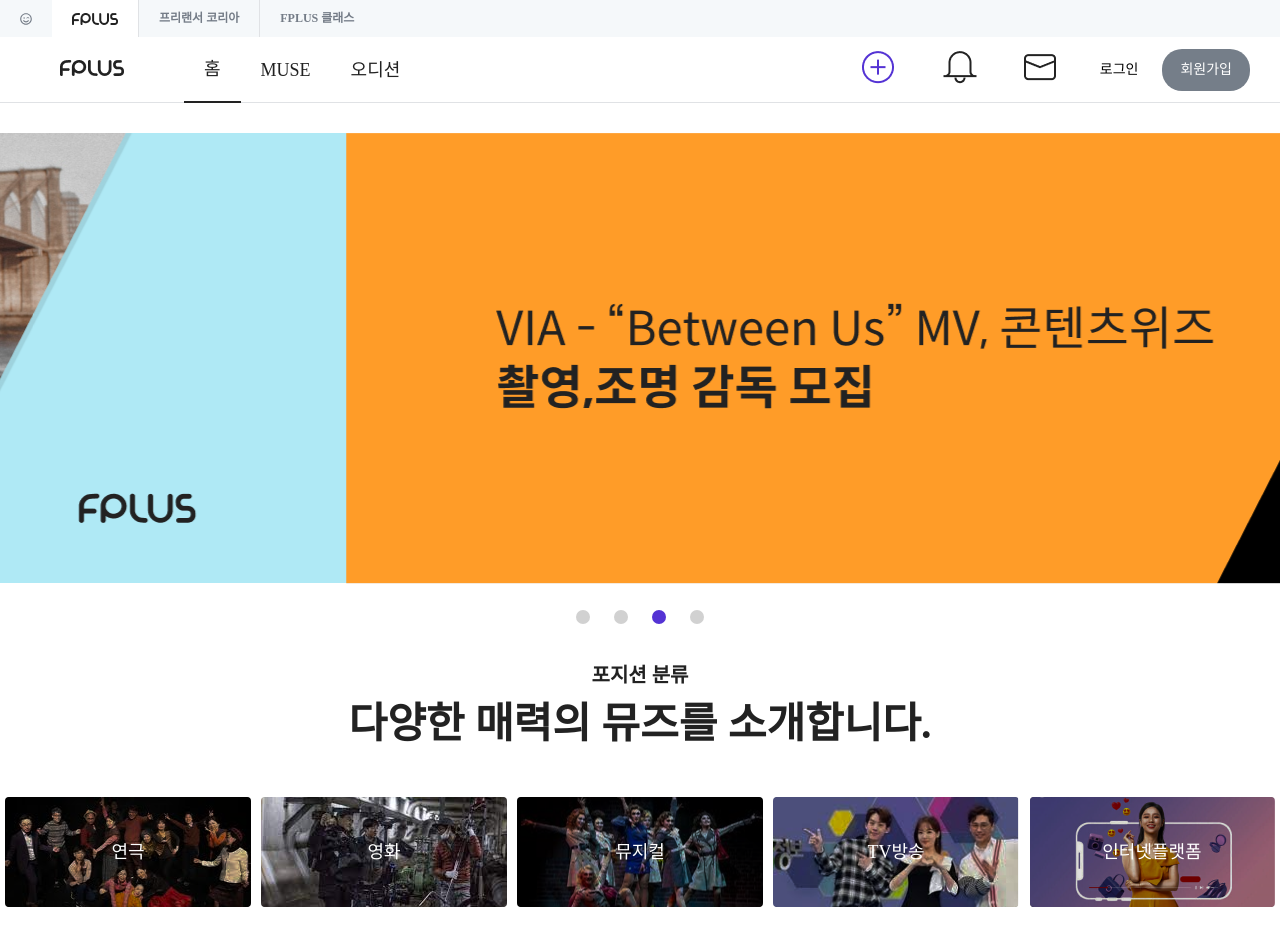
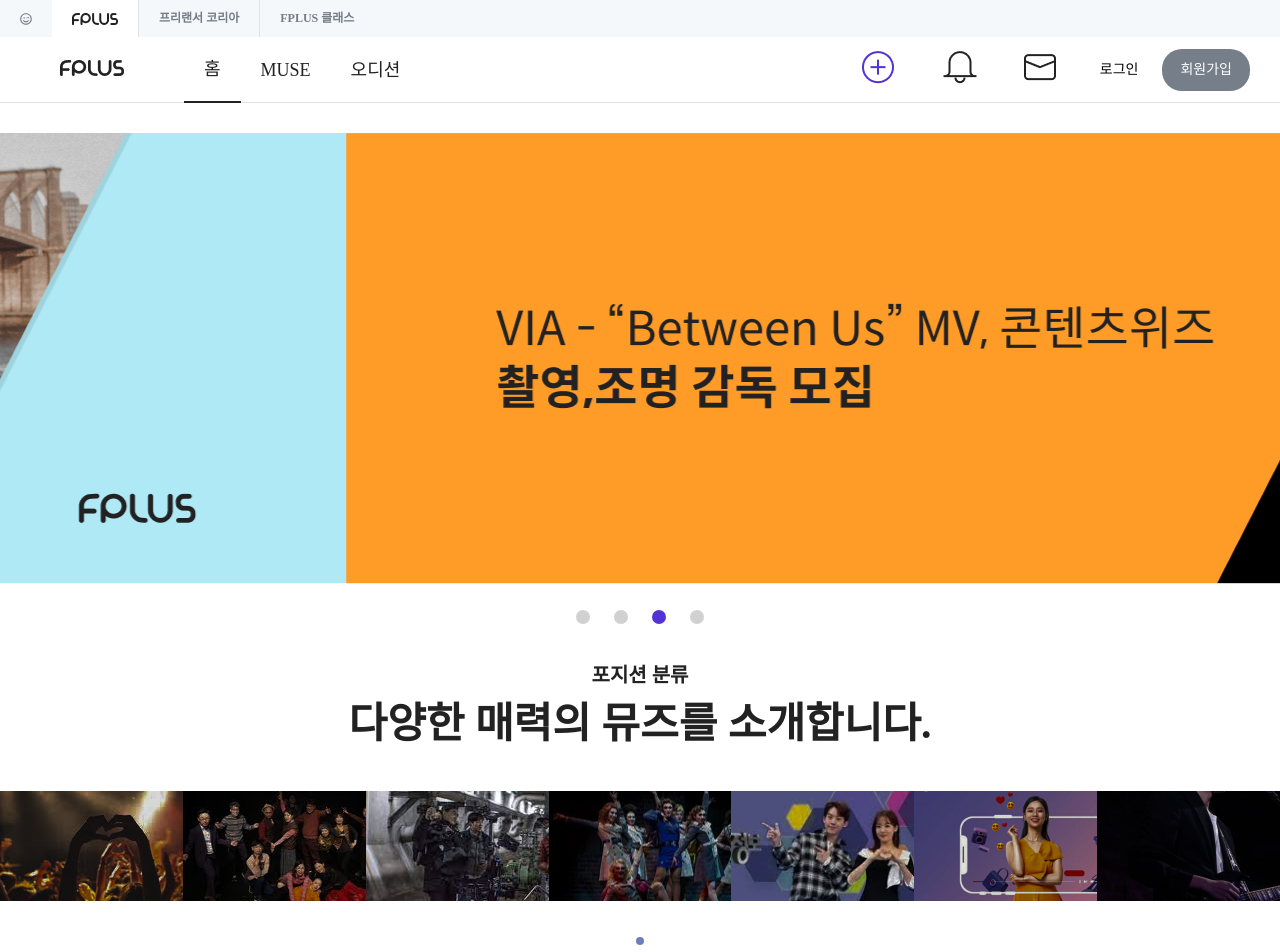
Before and after one commit to kdobro92/fplus_front_react, a React (Create React App) app: page / in a window 1280 px wide. Shown: the top 952 px of the page. Built offline with nearby package versions, Linux system fonts and the light colour scheme.

Commit message:
[client] 수정: change to react react alice carousel

```diff
--- a/package.json
+++ b/package.json
@@ -7,6 +7,7 @@
     "@testing-library/react": "^13.3.0",
     "@testing-library/user-event": "^13.5.0",
     "react": "^18.2.0",
+    "react-alice-carousel": "^2.6.4",
     "react-dom": "^18.2.0",
     "react-icons": "^4.4.0",
     "react-router-dom": "^6.3.0",
--- a/src/components/Header.js
+++ b/src/components/Header.js
@@ -82,13 +82,13 @@ function Header() {
         </div> */}
         <div className="right_nav">
           <button type="button" className="icon_btn">
-            <img src="img/upload.png" alt="alert" />
+            <img src="img/upload.png" alt="upload" />
           </button>
           <button type="button" className="icon_btn">
             <img src="img/alert.png" alt="alert" />
           </button>
           <button type="button" className="icon_btn">
-            <img src="img/message.png" alt="alert" />
+            <img src="img/message.png" alt="message" />
           </button>
           <Link to="/login">
             <li className="nav_login">로그인</li>
--- a/src/components/Main/Genre.js
+++ b/src/components/Main/Genre.js
@@ -1,41 +1,100 @@
 /* eslint-disable react/no-array-index-key */
-import { useState } from 'react';
+import AliceCarousel from 'react-alice-carousel';
+import 'react-alice-carousel/lib/alice-carousel.css';
+// import { useState } from 'react';
 import './Genre.css';
 
 function Genre() {
-  const genreArr = [
-    { text: '전체분야', image: 'img/total.png' },
-    { text: '연극', image: 'img/theater.png' },
-    { text: '영화', image: 'img/movie.png' },
-    { text: '뮤지컬', image: 'img/musical.png' },
-    { text: 'TV방송', image: 'img/tv.png' },
-    { text: '인터넷플랫폼', image: 'img/platform.png' },
-    { text: '가수', image: 'img/singer.png' },
+  // const genreArr = [
+  //   { text: '전체분야', image: 'img/total.png' },
+  //   { text: '연극', image: 'img/theater.png' },
+  //   { text: '영화', image: 'img/movie.png' },
+  //   { text: '뮤지컬', image: 'img/musical.png' },
+  //   { text: 'TV방송', image: 'img/tv.png' },
+  //   { text: '인터넷플랫폼', image: 'img/platform.png' },
+  //   { text: '가수', image: 'img/singer.png' },
+  // ];
+
+  const handleDragStart = (e) => e.preventDefault();
+
+  const items = [
+    <img
+      src="img/total.png"
+      onDragStart={handleDragStart}
+      role="presentation"
+      alt="img"
+    />,
+    <img
+      src="img/theater.png"
+      onDragStart={handleDragStart}
+      role="presentation"
+      alt="img"
+    />,
+    <img
+      src="img/movie.png"
+      onDragStart={handleDragStart}
+      role="presentation"
+      alt="img"
+    />,
+    <img
+      src="img/musical.png"
+      onDragStart={handleDragStart}
+      role="presentation"
+      alt="img"
+    />,
+    <img
+      src="img/tv.png"
+      onDragStart={handleDragStart}
+      role="presentation"
+      alt="img"
+    />,
+    <img
+      src="img/platform.png"
+      onDragStart={handleDragStart}
+      role="presentation"
+      alt="img"
+    />,
+    <img
+      src="img/singer.png"
+      onDragStart={handleDragStart}
+      role="presentation"
+      alt="img"
+    />,
   ];
+  const responsive = {
+    0: { items: 1 },
+    1024: { items: 7 },
+  };
+  // const [isFocused, setIsFocused] = useState(false);
 
-  const [isFocused, setIsFocused] = useState(false);
-
-  const clickHandler = () => {
-    setIsFocused(!isFocused);
-  };
+  // const clickHandler = () => {
+  //   setIsFocused(!isFocused);
+  // };
 
   return (
-    <div className="wrap_genre">
-      <div className="genre_container">
-        {genreArr.map((data, index) => (
-          <button
-            type="button"
-            key={index}
-            className="genre_list"
-            aria-hidden="true"
-            onClick={clickHandler}
-          >
-            <img className="genre_img" src={data.image} alt="genre" />
-            <div className="genre_txt">{data.text}</div>
-          </button>
-        ))}
-      </div>
-    </div>
+    <AliceCarousel mouseTracking items={items} responsive={responsive} />
+    // <div className="wrap_genre">
+    //   <div className="genre_container">
+    //     {genreArr.map((data, index) => (
+    //       <button
+    //         type="button"
+    //         key={index}
+    //         className="genre_list"
+    //         aria-hidden="true"
+    //         onClick={clickHandler}
+    //       >
+    //         <img
+    //           className="genre_img"
+    //           src={data.image}
+    //           alt="genre"
+    //           onDragStart={handleDragStart}
+    //           role="presentation"
+    //         />
+    //         <div className="genre_txt">{data.text}</div>
+    //       </button>
+    //     ))}
+    //   </div>
+    // </div>
   );
 }
 
```
Also changed, not shown: public/img/head_logo.png (added), 1 other file (tests, documents, lock files or other folders).
